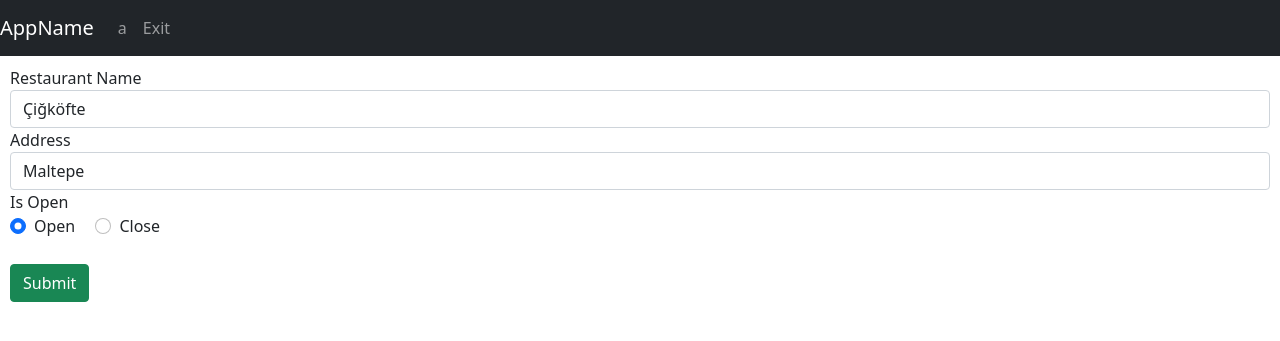
After one commit to asarm/Food_Ordering_System, a Flask app: page /editRestaurant in a window 1280 px wide. The commit adds this page. Shown: the top 341 px of the page. Run offline with Flask 2, Linux system fonts and the light colour scheme; a user stored in the database is signed in; data comes from the database, SQL or seed files in the repository; some libraries are stand-ins or nearby versions.

Commit message:
allow admin to edit restaurant

```diff
--- a/app.py
+++ b/app.py
@@ -773,13 +773,39 @@ def reviewRestaurant():
 
         if request.method == "POST":
             rating = request.form["rating"]
-            cursor.execute("INSERT INTO review(rating,restaurantId,userUserName) VALUES((?),(?), (?))", (rating, restID, f"{session['username']}"))
+            cursor.execute("INSERT INTO review(rating,reviewDate,restaurantId,userUserName) VALUES((?),(datetime('now','localtime')),(?), (?))", (rating, restID, f"{session['username']}"))
             database.commit()
             cursor.execute("UPDATE restaurant SET averageRating = (SELECT avg(rating) FROM review WHERE restaurantId = (?)) WHERE restaurant.id= (?)",
                            (restID, restID))
             return redirect("home")
 
     return render_template("user/reviewRestaurant.html", username=session["username"], restId = restID)
+
+@app.route("/editRestaurant", methods=["GET","POST"])
+def editRestaurant():
+    with sqlite3.connect(DATABASE) as database:
+        cursor = database.cursor()
+
+    restID = request.args.get('restId', default=1, type=int)
+    print(restID)
+
+    cursor.execute("SELECT restaurantName, address, isOpen FROM restaurant WHERE id=(?)", (restID,))
+    query = cursor.fetchall()[0]
+
+    if request.method == "POST":
+        newAddress = request.form["restAddress"]
+        newName = request.form["restName"]
+        isOpen = request.form["isopen"]
+
+        new_lat, new_lng = searchCoordinates(newAddress)
+
+        print(restID, newAddress, newName, isOpen)
+        cursor.execute("UPDATE restaurant SET restaurantName=(?), address=(?), lat=(?), lng=(?), isOpen=(?) WHERE id=(?)", (newName, newAddress, new_lat, new_lng, isOpen, restID))
+        database.commit()
+
+        return redirect("restaurants")
+
+    return render_template("admin/insert_operations/editRestaurant.html", username=session["username"], restId=restID, restInfo=query)
 
 
 def updateUserInfo(username, user_type, email, password, address, lat=None, lng=None):
@@ -875,18 +901,17 @@ def getAllDbData(toGet, limit=None):
     return data
 
 def canReview(cursor):
-    cursor.execute("SELECT restaurant.id FROM restaurant, foodOrder WHERE restaurant.id NOT IN "
-                   "(SELECT DISTINCT review.restaurantId FROM foodOrder, review WHERE "
-                   "foodOrder.userUserName = (?) and foodOrder.userUserName NOT IN "
-                   "(SELECT review.userUserName FROM review WHERE review.restaurantId = foodOrder.restaurantId)) and "
-                   "foodOrder.userUserName = (?) and restaurant.id = foodOrder.restaurantId",
+    cursor.execute("SELECT foodOrder.restaurantId, review.userUserName, foodOrder.userUserName FROM foodOrder, review, restaurant WHERE foodOrder.restaurantId NOT IN (SELECT foodOrder.restaurantId FROM review, foodOrder WHERE foodOrder.restaurantId = review.restaurantId) and review.userUserName = (?) and foodOrder.userUserName = (?)",
                    (session["username"], session["username"]))
 
+
     query = cursor.fetchall()
+    print(query)
     reviewedRests = []
 
     for id in query:
         reviewedRests.append(id[0])
+
 
     return reviewedRests
 
--- /dev/null
+++ b/templates/admin/insert_operations/editRestaurant.html
@@ -0,0 +1,50 @@
+{% extends 'base.html' %}
+
+{% block navbar %}
+<nav class="navbar navbar-expand-lg navbar-dark bg-dark">
+    <a class="navbar-brand" href="#">AppName</a>
+    <button class="navbar-toggler" type="button" data-toggle="collapse" data-target="#navbarNav" aria-controls="navbarNav" aria-expanded="false" aria-label="Toggle navigation">
+      <span class="navbar-toggler-icon"></span>
+    </button>
+    <div class="collapse navbar-collapse" id="navbarNav">
+        <ul class="navbar-nav">
+          <li class="nav-item active"><a class="nav-link" href="/">{{username}}</a></li>
+          <li class="nav-item active"><a class="nav-link" href="/exit">Exit</a></li>
+        </ul>
+    </div>
+</nav>
+{% endblock %}
+
+{% block body %}
+    <div style="margin: 10px">
+        <form action="\editRestaurant?restId={{ restId }}" method="POST">
+            <div class="form-group">
+                <label for="username">Restaurant Name</label>
+                <input type="text" class="form-control" id="name" name="restName" placeholder="Restaurant Name" value="{{ restInfo[0] }}">
+            </div>
+            <div class="form-group">
+                <label for="username">Address</label>
+                <input type="text" class="form-control" id="name" name="restAddress" placeholder="Address" value="{{ restInfo[1] }}">
+            </div>
+            <label for="isopen">Is Open</label><br>
+            <div class="form-check form-check-inline">
+                {% if restInfo[2] == 1 %}
+                    <input class="form-check-input" type="radio" name="isopen" id="inlineRadio1" value="1" checked>
+                {% else %}
+                    <input class="form-check-input" type="radio" name="isopen" id="inlineRadio1" value="1">
+                {% endif %}
+              <label class="form-check-label" for="inlineRadio1">Open</label>
+            </div>
+            <div class="form-check form-check-inline">
+                {% if restInfo[2] == 0 %}
+                    <input class="form-check-input" type="radio" name="isopen" id="inlineRadio2" value="0" checked>
+                {% else %}
+                    <input class="form-check-input" type="radio" name="isopen" id="inlineRadio2" value="0">
+                {% endif %}
+              <label class="form-check-label" for="inlineRadio2">Close</label>
+            </div>
+            <br><br>
+            <button class="btn btn-success" type="submit">Submit</button>
+        </form>
+    </div>
+{% endblock %}
--- a/templates/admin/list_operations/list_restaurants.html
+++ b/templates/admin/list_operations/list_restaurants.html
@@ -61,6 +61,7 @@
                       <option>Address</option>
                       <option>Rating</option>
                       <option>Open</option>
+                      <option></option>
                    </select>
                 </div>
            </div>
@@ -90,6 +91,7 @@
                   <td>{{ data["restaurant"][i][1] }}</td>
                   <td>{{ data["restaurant"][i][3] }}</td>
                   <td>{{ data["restaurant"][i][2] }}</td>
+                  <td><a href="\editRestaurant?restId={{ data["restaurant"][i][4] }}" class="btn btn-primary">Edit</a></td>
                 </tr>
         {%endfor%}
       </tbody>
```
